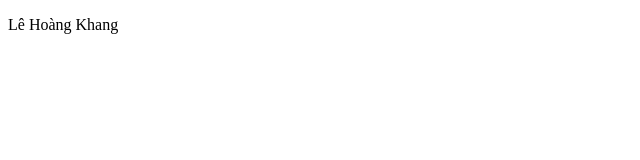
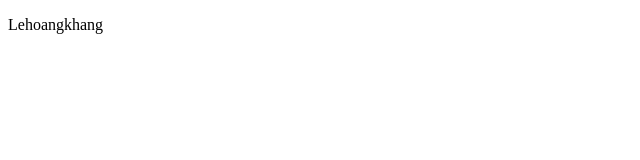
Before and after one commit to khang1244/Git_lab1_bt1, a plain HTML site: page index.html in a window 1280 px wide. Shown: the full height of the page, 0-640 px from the left. Drawn offline with Linux system fonts and the light colour scheme.

Commit message:
Update index.html

```diff
--- a/index.html
+++ b/index.html
@@ -6,6 +6,6 @@
     <title>Lab1</title>
 </head>
 <body>
-    <p>Lê Hoàng Khang </p>
+    <p>Lehoangkhang </p>
 </body>
 </html>
```
